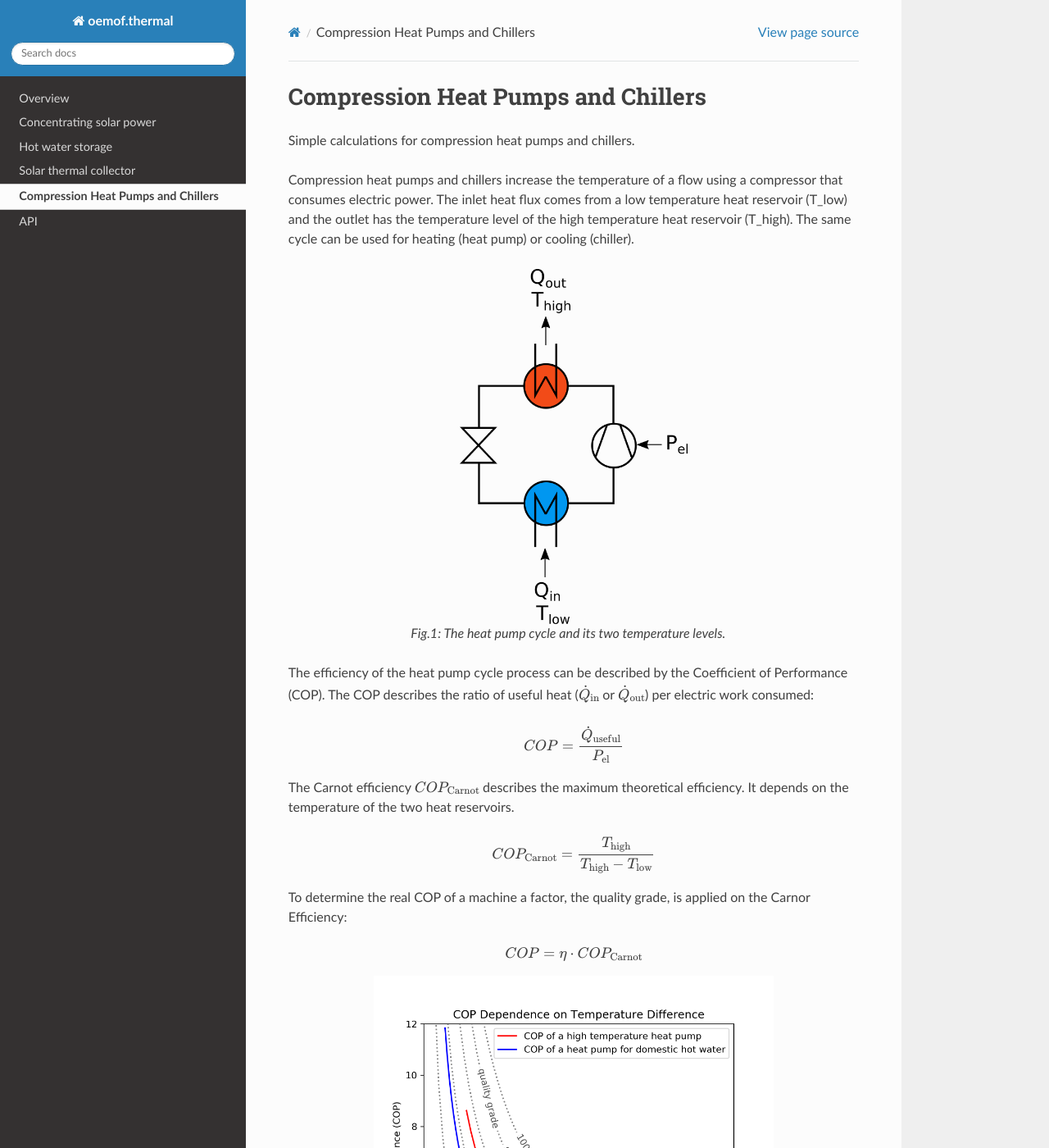
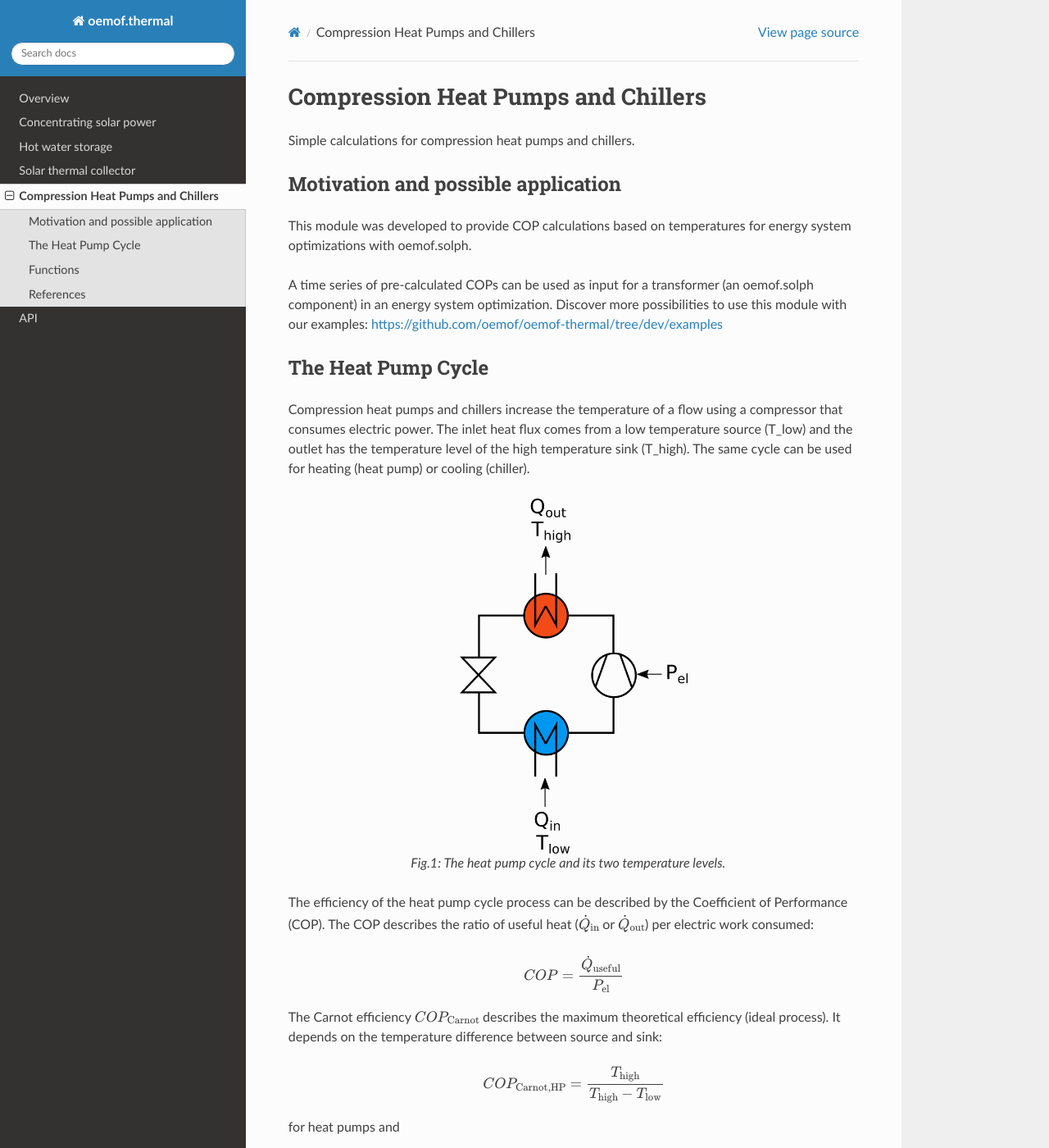
Before and after one commit to oemof/oemof-thermal, a Sphinx documentation site: the page built from docs/compression_heat_pumps_and_chillers.rst, in a window 1280 px wide and 1400 px high. Shown: the whole window at 82% size. Built offline with Sphinx 7.4.7 and the Read the Docs theme 2.0.0, drawn with Linux system fonts in a browser that asks for light colours; formulas are drawn with MathJax 3; pages that are not in the unit, such as notebooks, are missing from menus; some of the changed text lies outside the part shown.

Commit message:
Update documentation
- Clearify what the module can be used for
- Make it easier to understand purpose of this module
- Add references

```diff
--- a/docs/compression_heat_pumps_and_chillers.rst
+++ b/docs/compression_heat_pumps_and_chillers.rst
@@ -5,11 +5,26 @@ Compression Heat Pumps and Chillers
 
 Simple calculations for compression heat pumps and chillers.
 
+
+Motivation and possible application
+___________________________________
+
+This module was developed to provide COP calculations
+based on temperatures for energy system optimizations with oemof.solph.
+
+A time series of pre-calculated COPs can be used as input for a transformer
+(an oemof.solph component) in an energy system optimization.
+Discover more possibilities to use this module with our examples:
+https://github.com/oemof/oemof-thermal/tree/dev/examples
+
+The Heat Pump Cycle
+___________________
+
 Compression heat pumps and chillers increase the temperature of a flow using
 a compressor that consumes electric power.
-The inlet heat flux comes from a low temperature heat reservoir (T\_low) and the
+The inlet heat flux comes from a low temperature source (T\_low) and the
 outlet has the temperature level of the high
-temperature heat reservoir (T\_high).
+temperature sink (T\_high).
 The same cycle can be used for heating (heat pump) or
 cooling (chiller).
 
@@ -31,18 +46,42 @@ electric work consumed:
         COP = \frac{\dot{Q}_\mathrm{useful}}{P_\mathrm{el}}
 
 The Carnot efficiency :math:`COP_\mathrm{Carnot}` describes the maximum
-theoretical efficiency.
-It depends on the temperature of the two heat reservoirs.
+theoretical efficiency (ideal process).
+It depends on the temperature difference between source and sink:
 
 .. math::
-        COP_\mathrm{Carnot} = \frac{T_\mathrm{high}}{T_\mathrm{high} - T_\mathrm{low}}
+        COP_\mathrm{Carnot, HP} = \frac{T_\mathrm{high}}{T_\mathrm{high} - T_\mathrm{low}}
 
-To determine the real COP of a machine a factor, the quality grade,
-is applied on the Carnor Efficiency:
+for heat pumps and
+
+.. math::
+        COP_\mathrm{Carnot, chiller} = \frac{T_\mathrm{low}}{T_\mathrm{high} - T_\mathrm{low}}
+
+for chillers.
+
+To determine the COP of a real machine a scale-down factor
+(the quality grade :math:`\eta`)
+is applied on the Carnot efficiency:
 
 .. math::
         COP = \eta \cdot COP_\mathrm{Carnot}
 
+with
+
+.. math::
+        0 \geq \eta \leq 1
+
+Typical values of quality grades are
+0.4 for air-source heat pumps,
+0.55 for ground-source ("brine-to-water") heat pumps using a ground heat exchanger,
+and 0.5 for heat pumps using groundwater as source. [1]_
+
+For high temperature heat pumps Arpagaus finds quality grades
+between 0.4 and 0.6. [2]_
+
+Fig.2 illustrates how the temperature difference affects the COP and
+how the choice of the quality grade allows to
+model different types of heat pumps.
 
 .. figure:: _pics/cop_dependence_on_temp_difference.png
     :width: 70 %
@@ -53,13 +92,14 @@ is applied on the Carnor Efficiency:
     Fig.2: COP dependence on temperature difference
     (Output of example `cop_dependence_on_temperature_difference.py`).
 
+Functions
+_________
 
+These arguments are input to the functions:
 
-These parameters are input to the functions:
-
-    ============================= ============================== ==== =============================
-    symbol                        attribute                      type explanation
-    ============================= ============================== ==== =============================
+    ============================= ============================== =============================
+    symbol                        attribute                      explanation
+    ============================= ============================== =============================
     :math:`COP`                   :py:obj:`cop`                         Coefficient of Performance
 
     :math:`T_\mathrm{high}`       :py:obj:`temp_high`                   Temperature of the high temp. heat reservoir
@@ -71,11 +111,11 @@ These parameters are input to the functions:
     :math:`T_\mathrm{icing}`      :py:obj:`temp_threshold_icing`        Temperature below which icing occurs
 
     :math:`f_\mathrm{icing}`      :py:obj:`factor_icing`                COP reduction caused by icing
-    ============================= ============================== ==== =============================
+    ============================= ============================== =============================
 
 
 
-The Coefficient of Performance (COP) is calculated using `calc_cops()`.
+**The Coefficient of Performance (COP) is calculated using `calc_cops()`**
 
 .. code-block:: python
 
@@ -91,7 +131,7 @@ The Coefficient of Performance (COP) is calculated using `calc_cops()`.
   :start-after:  calc_cops-equations:
   :end-before: Parameters
 
-The maximum cooling capacity can be calculated using `calc_max_Q_dot_chill()`.
+**The maximum cooling capacity can be calculated using `calc_max_Q_dot_chill()`.**
 
 .. code-block:: python
 
@@ -101,7 +141,7 @@ The maximum cooling capacity can be calculated using `calc_max_Q_dot_chill()`.
   :start-after:  calc_max_Q_dot_chill-equations:
   :end-before: Parameters
 
-The maximum heating capacity can be calculated using `calc_max_Q_dot_heat()`.
+**The maximum heating capacity can be calculated using `calc_max_Q_dot_heat()`**
 
 .. code-block:: python
 
@@ -111,7 +151,8 @@ The maximum heating capacity can be calculated using `calc_max_Q_dot_heat()`.
   :start-after:  calc_max_Q_dot_heat-equations:
   :end-before: Parameters
 
-The quality grade at nominal point of operation can be calculated using `calc_chiller_quality_grade()`.
+**The quality grade at nominal point of operation can be calculated using `calc_chiller_quality_grade()`**
+
 Do NOT use this function to determine the input for `calc_cops()`!
 
 .. code-block:: python
@@ -121,3 +162,11 @@ Do NOT use this function to determine the input for `calc_cops()`!
 .. include:: ../src/oemof/thermal/compression_heatpumps_and_chillers.py
   :start-after:  calc_chiller_quality_grade-equations:
   :end-before: Parameters
+
+
+References
+__________
+
+.. [1] VDE-Studie, "Potenziale für Strom im Wärmemarkt bis 2050 - Wärmeversorgung in flexiblen Energieversorgungssystemen mit hohen Anteilen an erneuerbaren Energien " (http://www.energiedialog2050.de/BASE/DOWNLOADS/VDE_ST_ETG_Warmemarkt_RZ-web.pdf)
+
+.. [2] C. Arpagaus, "Hochtemperatur Wärmepumpen"
```
